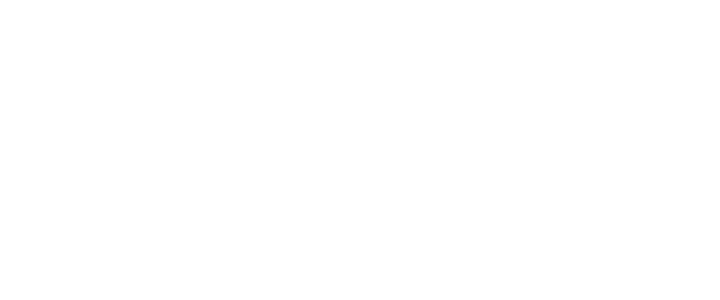
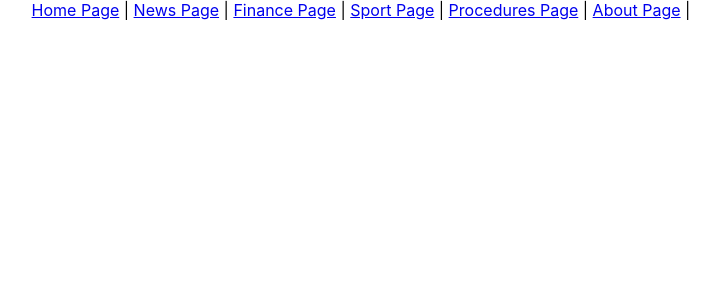
Before and after one commit to oalru/Explorer, a React (Create React App) app: page /Sport in a window 1280 px wide. Shown: the top 300 px of the page, without its empty margins (279-999 px from the left). Built offline with nearby package versions, Linux system fonts and the light colour scheme.

Commit message:
Linked Pages as ( SPA )

```diff
--- a/src/App.js
+++ b/src/App.js
@@ -1,11 +1,40 @@
 import React from 'react';
 import './App.css';
+import Errors from './Pages/Errors';
+import Home from './Pages/Home';
+import News from './Pages/News';
+import Sport from './Pages/Sport';
+import Finance from './Pages/Finance';
+import Currency from './Pages/Currency';
+import Weather from './Pages/Weather';
+import About from './Pages/About';
+import Time from './Pages/Time';
+import {BrowserRouter as Router, Route, Link, Switch} from 'react-router-dom'
 
 function App() {
   return (
-    <div className="App">
-
+    <Router>
+    <div className='App'>
+      <nav>
+        <Link to='/'>Home Page</Link>{' | '}
+        <Link to='/News'>News Page</Link>{' | '}
+        <Link to='/Finance'>Finance Page</Link>{' | '}
+        <Link to='/Sport'>Sport Page</Link>{' | '}
+        <Link to='/Procedures'>Procedures Page</Link>{' | '}
+        <Link to='/About'>About Page</Link>{' | '}
+      </nav>
+      <div>
+        <Switch>
+        <Route exact path='/' component={Home} />
+        <Route path='/News' component={News} />
+        <Route path='/About' component={About} />
+        <Route path='/Finance' component={Finance} />
+        <Route path='/Sport' component={Sport} />
+        <Route component={Errors} />
+        </Switch>
+      </div>
     </div>
+  </Router>
   );
 }
 
--- a/src/Pages/About.js
+++ b/src/Pages/About.js
@@ -0,0 +1,12 @@
+import React from 'react';
+import { Link } from 'react-router-dom';
+
+const About = (props) => {
+    return(
+        <div>
+
+        </div>
+    );
+}
+
+export default About;
--- a/src/Pages/Currency.js
+++ b/src/Pages/Currency.js
@@ -0,0 +1,11 @@
+import React from 'react';
+
+const Currency = (props) => {
+    return(
+        <div>
+
+        </div>
+    );
+}
+
+export default Currency;
--- /dev/null
+++ b/src/Pages/Errors.js
@@ -0,0 +1,14 @@
+import React from 'react';
+import { Link } from 'react-router-dom';
+
+const Errors = (props) => {
+    return(
+        <div>
+        <h1>Page Went to the Grocery</h1>
+        <h2>Sorry, Try something else</h2>
+        <Link to='/'>Click Here To Return To The Home Page</Link>
+        </div>
+    );
+}
+
+export default Errors;
--- a/src/Pages/Finance.js
+++ b/src/Pages/Finance.js
@@ -0,0 +1,12 @@
+import React from 'react';
+import { Link } from 'react-router-dom';
+
+const Finance = (props) => {
+    return(
+        <div>
+
+        </div>
+    );
+}
+
+export default Finance;
--- a/src/Pages/Home.js
+++ b/src/Pages/Home.js
@@ -0,0 +1,12 @@
+import React from 'react';
+import { Link } from 'react-router-dom';
+
+const Home = (props) => {
+    return(
+        <div>
+
+        </div>
+    );
+}
+
+export default Home;
--- a/src/Pages/News.js
+++ b/src/Pages/News.js
@@ -0,0 +1,12 @@
+import React from 'react';
+import { Link } from 'react-router-dom';
+
+const News = (props) => {
+    return(
+        <div>
+
+        </div>
+    );
+}
+
+export default News;
--- a/src/Pages/Sport.js
+++ b/src/Pages/Sport.js
@@ -0,0 +1,12 @@
+import React from 'react';
+import { Link } from 'react-router-dom';
+
+const Sport = (props) => {
+    return(
+        <div>
+
+        </div>
+    );
+}
+
+export default Sport;
--- a/src/Pages/Time.js
+++ b/src/Pages/Time.js
@@ -0,0 +1,11 @@
+import React from 'react';
+
+const Time = (props) => {
+    return(
+        <div>
+
+        </div>
+    );
+}
+
+export default Time;
--- a/src/Pages/Weather.js
+++ b/src/Pages/Weather.js
@@ -0,0 +1,11 @@
+import React from 'react';
+
+const Weather = (props) => {
+    return(
+        <div>
+
+        </div>
+    );
+}
+
+export default Weather;
--- a/src/index.js
+++ b/src/index.js
@@ -2,8 +2,5 @@
 import ReactDOM from 'react-dom';
 import './index.css';
 import App from './App';
-import * as serviceWorker from './serviceWorker';
 
 ReactDOM.render(<App />, document.getElementById('root'));
-
-serviceWorker.unregister();
```
